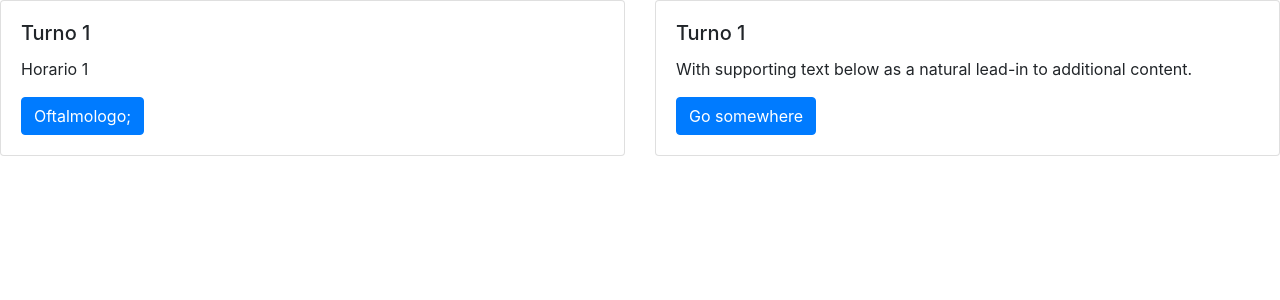
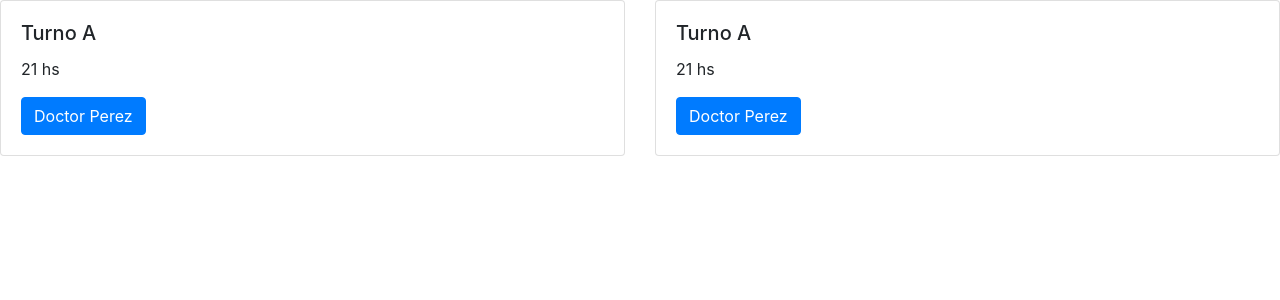
Before and after one commit to GabrielEspina/myfirstapp, an Angular app: page / in a window 1280 px wide. Shown: the top 300 px of the page. Built offline with nearby package versions, Linux system fonts and the light colour scheme.

Commit message:
probando jsons

```diff
--- a/src/app/app.component.html
+++ b/src/app/app.component.html
@@ -4,20 +4,22 @@
   <div class="col-sm-6">
     <div class="card">
       <div class="card-body">
-        <h5 class="card-title">{{turno}}</h5>
-        <p class="card-text">{{horario}}</p>
-        <a href="#" class="btn btn-primary">{{descripcion}}</a>
+        <h5 class="card-title">{{calendar.turno}}</h5>
+        <p class="card-text">{{calendar.horario}}</p>
+        <a href="#" class="btn btn-primary">{{calendar.descripcion}}</a>
       </div>
     </div>
   </div>
   <div class="col-sm-6">
     <div class="card">
       <div class="card-body">
-        <h5 class="card-title">{{turno}}</h5>
-        <p class="card-text">With supporting text below as a natural lead-in to additional content.</p>
-        <a href="#" class="btn btn-primary">Go somewhere</a>
+        <h5 class="card-title">{{calendar.turno}}</h5>
+        <p class="card-text">{{calendar.horario}}</p>
+        <a href="#" class="btn btn-primary">{{calendar.descripcion}}</a>
       </div>
     </div>
   </div>
 
+
+
 </div>
--- a/src/app/app.component.ts
+++ b/src/app/app.component.ts
@@ -8,8 +8,44 @@ import { Component } from '@angular/core';
 export class AppComponent {
   title = 'Calendario Prueba';
 
-  turno = 'Turno 1';
-  horario= 'Horario 1';
-  descripcion = 'Oftalmologo;'
+  calendar = {
+    turno : "Turno A",
+    horario: "21 hs",
+    descripcion: "Doctor Perez"
+  }
 
+  response = {
+    "appointments": [
+        {
+            "id": 753,
+            "clinic_id": 123,
+            "clinic_name": "Clinica de la trinidad",
+            "speciality_id": 789,
+            "speciality_name": "Guardia de ginecologia",
+            "hcp_id": 8560,
+            "hcp_first_name": "Juan Jose",
+            "hcp_last_name": "Ingenieros",
+            "appointment_date": "2018/01/02 12:57",
+            "appointment_status_id": 1,
+            "appointment_status_name": "Pending"
+        },
+        {
+            "id": 8820,
+            "clinic_id": 123,
+            "clinic_name": "Clinica de la trinidad",
+            "speciality_id": 124,
+            "speciality_name": "Traumatologo",
+            "hcp_id": 9988,
+            "hcp_first_name": "Bernabe",
+            "hcp_last_name": "Marquez",
+            "appointment_date": "2018/04/01 16:90",
+            "appointment_status_id": 1,
+            "appointment_status_name": "Pending"
+        }
+    ]
+  }
+
+  show(){
+    console.log(Response);
+  }
 }
```
